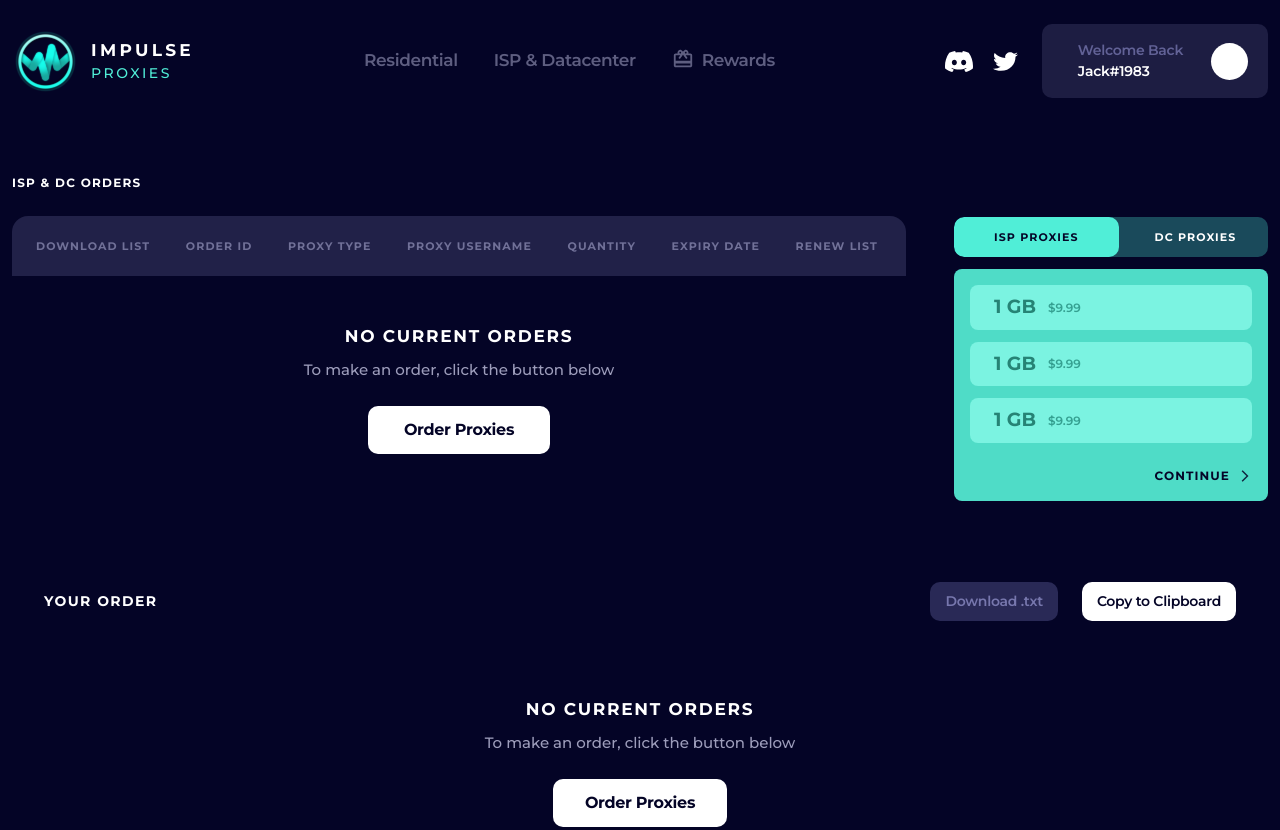
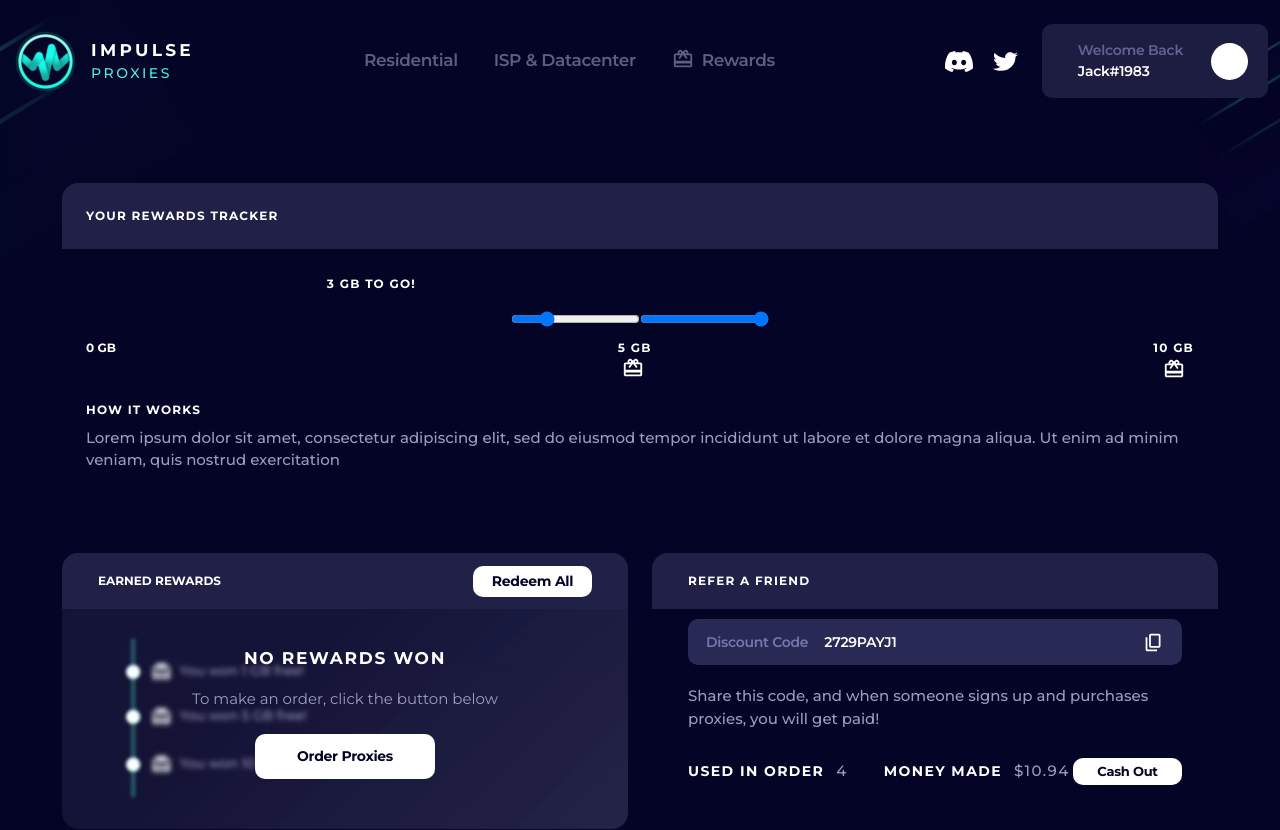
Before and after one commit to Radial-code/impulse-proxies, a Next.js app: page /dashboard in a window 1280 px wide. Shown: the top 830 px of the page. Built offline with nearby package versions, Linux system fonts and the light colour scheme.

Commit message:
errors solved

```diff
--- a/components/dashborad/Dashboard3.jsx
+++ b/components/dashborad/Dashboard3.jsx
@@ -15,7 +15,7 @@ const Dashboard3 = () => {
           </div>
         </div>
         <DashboardNav />
-        <div className="container xl:max-w-[1358px] 2xl:max-w-[1320px] mx-auto xl:px-3 px-4">
+        <div className="container lg:max-w-[1320px] mx-auto px_3 px_50 px-8 mb-16">
           <p className="lg:pt-[52px] pt-7 font-Montserrat text-[12px] font-bold text-white leading-normal md:tracking-[1.2px]">
             ISP & DC ORDERS
           </p>
@@ -74,10 +74,10 @@ const Dashboard3 = () => {
                 YOUR ORDER
               </p>
               <div className="flex items-center md:gap-6 gap-4">
-                <button className="bg-[#292956] py-[9px] px-[15px] rounded-[10px] text-[#7777AD] font-Montserrat font-semibold sm:text-[14px] text-sm leading-normal md:tracking-[-0.28px] whitespace-nowrap hover:bg-white hover:text-[#040426] transition-all">
+                <button className="bg-[#292956] py-[9px] px-[15px] rounded-[10px] text-[#7777AD] font-Montserrat font-semibold text-[14px] leading-normal md:tracking-[-0.28px] whitespace-nowrap hover:bg-white hover:text-[#040426] transition-all">
                   Download .txt
                 </button>
-                <button className="hover:bg-[#292956] py-[9px] px-[15px] whitespace-nowrap rounded-[10px] hover:text-[#7777AD] font-Montserrat font-semibold sm:text-[14px] text-sm leading-normal md:tracking-[-0.28px] bg-white text-[#040426] transition-all">
+                <button className="hover:bg-[#292956] py-[9px] px-[15px] whitespace-nowrap rounded-[10px] hover:text-[#7777AD] font-Montserrat font-semibold text-[14px] leading-normal md:tracking-[-0.28px] bg-white text-[#040426] transition-all">
                   Copy to Clipboard
                 </button>
               </div>
@@ -112,10 +112,10 @@ const Dashboard3 = () => {
                 </p>
               </div>
               <div className="flex items-center md:gap-6 gap-4">
-                <button className="bg-[#292956] py-[9px] px-[15px] rounded-[10px] text-[#7777AD] font-Montserrat font-semibold sm:text-[14px] text-sm leading-normal md:tracking-[-0.28px] whitespace-nowrap hover:bg-white hover:text-[#040426] transition-all">
+                <button className="bg-[#292956] py-[9px] px-[15px] rounded-[10px] text-[#7777AD] font-Montserrat font-semibold text-[14px]  leading-normal md:tracking-[-0.28px] whitespace-nowrap hover:bg-white hover:text-[#040426] transition-all">
                   Download .txt
                 </button>
-                <button className="hover:bg-[#292956] py-[9px] px-[15px] whitespace-nowrap rounded-[10px] hover:text-[#7777AD] font-Montserrat font-semibold sm:text-[14px] text-sm leading-normal md:tracking-[-0.28px] bg-white text-[#040426] transition-all">
+                <button className="hover:bg-[#292956] py-[9px] px-[15px] whitespace-nowrap rounded-[10px] hover:text-[#7777AD] font-Montserrat font-semibold text-[14px]  leading-normal md:tracking-[-0.28px] bg-white text-[#040426] transition-all">
                   Copy to Clipboard
                 </button>
               </div>
@@ -150,10 +150,10 @@ const Dashboard3 = () => {
                 </p>
               </div>
               <div className="flex flex-col-reverse">
-                <button className="bg-[#292956] py-[9px] mt-4  px-[15px] rounded-[10px] text-[#7777AD] font-Montserrat font-semibold sm:text-[14px] text-sm leading-normal md:tracking-[-0.28px] whitespace-nowrap hover:bg-white hover:text-[#040426] transition-all">
+                <button className="bg-[#292956] py-[9px] mt-4  px-[15px] rounded-[10px] text-[#7777AD] font-Montserrat font-semibold text-[14px]  leading-normal md:tracking-[-0.28px] whitespace-nowrap hover:bg-white hover:text-[#040426] transition-all">
                   Download .txt
                 </button>
-                <button className="hover:bg-[#292956] py-[9px] px-[15px] whitespace-nowrap rounded-[10px] hover:text-[#7777AD] font-Montserrat font-semibold sm:text-[14px] text-sm leading-normal md:tracking-[-0.28px] bg-white text-[#040426] transition-all">
+                <button className="hover:bg-[#292956] py-[9px] px-[15px] whitespace-nowrap rounded-[10px] hover:text-[#7777AD] font-Montserrat font-semibold text-[14px] leading-normal md:tracking-[-0.28px] bg-white text-[#040426] transition-all">
                   Copy to Clipboard
                 </button>
               </div>
--- a/components/dashborad/Dashboard5.jsx
+++ b/components/dashborad/Dashboard5.jsx
@@ -16,7 +16,7 @@ const Dashboard5 = () => {
         </div>
         <DashboardNav />
         <div className="lg:pt-14 lg:pb-36 sm:pb-12 pb-[66px] sm:pt-9 pt-6">
-          <div className="container xl:max-w-[1358px] 2xl:max-w-[1320px] mx-auto xl:px-3 px-4">
+          <div className="container lg:max-w-[1320px] mx-auto px_3 px_50 px-8 mb-16">
             <RangeBar />
             <div className=" flex flex-wrap mt-9 lg:mt-12">
               <div className="w-full lg:w-6/12 px-3">
--- a/components/dashborad/DashboardThree.jsx
+++ b/components/dashborad/DashboardThree.jsx
@@ -28,7 +28,7 @@ const DashboardThree = () => {
         />
         <DashboardNav />
         <div className=" lg:pt-[61px] pt-9 sm:pb-[52px] pb-[64px] lg:pb-36 relative">
-          <div className="container xl:max-w-[1358px] 2xl:max-w-[1320px] mx-auto xl:px-3 px-4">
+          <div className="container lg:max-w-[1320px] mx-auto px_3 px_50 px-8 mb-16">
             <RangeBar />
             <div className=" flex flex-wrap mt-9 lg:mt-[50px]">
               <div className="w-full lg:w-6/12 px-3">
--- a/components/dashborad/IspProxies.jsx
+++ b/components/dashborad/IspProxies.jsx
@@ -11,7 +11,7 @@ const IspProxies = () => {
     ISP: (
       <div className="w-full bg-[#4FDCC7] rounded-lg p-4 mt-3">
         <div className="bg-[#7BF3E1] w-full rounded-lg ps-6 py-2 flex items-center hover:bg-white group transition-all min-h-[44px] ease-in-out duration-150">
-          <p className=" font-Montserrat transition-all ease-in-out duration-150 sm:text-2xl text-[15px] font-bold text-[#268375] mb-0 group-hover:text-black">
+          <p className=" font-Montserrat transition-all ease-in-out duration-150 text-[20px] font-bold text-[#268375] mb-0 group-hover:text-black">
             1 GB
           </p>
           <p className="text-[#35A091] transition-all ease-in-out duration-150 font-Montserrat text-sm font-semibold ms-3 mb-0 group-hover:text-[#7F7F86]">
@@ -19,7 +19,7 @@ const IspProxies = () => {
           </p>
         </div>
         <div className="bg-[#7BF3E1] w-full my-3 rounded-lg ps-6 py-2 flex items-center hover:bg-white group transition-all ease-in-out duration-150">
-          <p className=" font-Montserrat transition-all ease-in-out duration-150 sm:text-2xl text-[15px] font-bold text-[#268375] mb-0 group-hover:text-black">
+          <p className=" font-Montserrat transition-all ease-in-out duration-150 text-[20px] font-bold text-[#268375] mb-0 group-hover:text-black">
             1 GB
           </p>
           <p className="text-[#35A091] transition-all ease-in-out duration-150 font-Montserrat text-sm font-semibold ms-3 mb-0 group-hover:text-[#7F7F86]">
@@ -27,7 +27,7 @@ const IspProxies = () => {
           </p>
         </div>
         <div className="bg-[#7BF3E1] w-full my-3 rounded-lg ps-6 py-2 flex items-center hover:bg-white group transition-all ease-in-out duration-150">
-          <p className=" font-Montserrat transition-all ease-in-out duration-150 sm:text-2xl text-[15px] font-bold text-[#268375] mb-0 group-hover:text-black">
+          <p className=" font-Montserrat transition-all ease-in-out duration-150 text-[20px] font-bold text-[#268375] mb-0 group-hover:text-black">
             1 GB
           </p>
           <p className="text-[#35A091] transition-all ease-in-out duration-150 font-Montserrat text-sm font-semibold ms-3 mb-0 group-hover:text-[#7F7F86]">
@@ -38,7 +38,7 @@ const IspProxies = () => {
           <Link
             href="#"
             aria-label="CONTINUE"
-            className="text-[#050628] text-end group text-sm font-bold tracking-[1.1px] font-Montserrat flex items-center mn-0"
+            className="text-[#050628] text-end group sm:text-sm text-[11px] font-bold tracking-[1.1px] font-Montserrat flex items-center mn-0"
           >
             CONTINUE
             <svg
@@ -80,7 +80,7 @@ const IspProxies = () => {
     DC: (
       <div className="w-full bg-[#4FDCC7] rounded-lg p-4 mt-3">
         <div className="bg-[#7BF3E1] w-full rounded-lg ps-6 py-2 flex items-center hover:bg-white group transition-all ease-in-out duration-150">
-          <p className=" font-Montserrat transition-all ease-in-out duration-150 sm:text-2xl text-[15px] font-bold text-[#268375] mb-0 group-hover:text-black">
+          <p className=" font-Montserrat transition-all ease-in-out duration-150 text-[20px] font-bold text-[#268375] mb-0 group-hover:text-black">
             1 GB
           </p>
           <p className="text-[#35A091] transition-all ease-in-out duration-150 font-Montserrat text-sm font-semibold ms-3 mb-0 group-hover:text-[#7F7F86]">
@@ -88,7 +88,7 @@ const IspProxies = () => {
           </p>
         </div>
         <div className="bg-[#7BF3E1] w-full my-3 rounded-lg ps-6 py-2 flex items-center hover:bg-white group transition-all ease-in-out duration-150">
-          <p className=" font-Montserrat transition-all ease-in-out duration-150 sm:text-2xl text-[15px] font-bold text-[#268375] mb-0 group-hover:text-black">
+          <p className=" font-Montserrat transition-all ease-in-out duration-150 text-[20px] font-bold text-[#268375] mb-0 group-hover:text-black">
             1 GB
           </p>
           <p className="text-[#35A091] transition-all ease-in-out duration-150 font-Montserrat text-sm font-semibold ms-3 mb-0 group-hover:text-[#7F7F86]">
@@ -96,7 +96,7 @@ const IspProxies = () => {
           </p>
         </div>
         <div className="bg-[#7BF3E1] w-full rounded-lg ps-6 py-2 flex items-center hover:bg-white group transition-all ease-in-out duration-150">
-          <p className=" font-Montserrat transition-all ease-in-out duration-150 sm:text-2xl text-[15px] font-bold text-[#268375] mb-0 group-hover:text-black">
+          <p className=" font-Montserrat transition-all ease-in-out duration-150 text-[20px] font-bold text-[#268375] mb-0 group-hover:text-black">
             1 GB
           </p>
           <p className="text-[#35A091] transition-all ease-in-out duration-150 font-Montserrat text-sm font-semibold ms-3 mb-0 group-hover:text-[#7F7F86]">
@@ -107,7 +107,7 @@ const IspProxies = () => {
           <Link
             href="#"
             aria-label="CONTINUE"
-            className="text-[#050628] text-end group text-sm font-bold tracking-[1.1px] leading-normal font-Montserrat flex items-center mn-0"
+            className="text-[#050628] text-end group sm:text-sm text-[11px] font-bold tracking-[1.1px] leading-normal font-Montserrat flex items-center mn-0"
           >
             CONTINUE
             <svg
@@ -156,7 +156,7 @@ const IspProxies = () => {
             activeTab === "ISP"
               ? "bg-[#50EED7] rounded-[10px] !text-[#050628]"
               : "border-transparent"
-          }  py-[12px] pl-10 pr-10 text-white font-Montserrat font-bold text-[11px]
+          }  py-[12px] pl-10 pr-10 w-6/12 text-white font-Montserrat font-bold text-[11px]
           leading-normal whitespace-nowrap md:tracking-[1.1px]`}
         >
           ISP PROXIES
@@ -165,7 +165,7 @@ const IspProxies = () => {
           onClick={() => handleTabClick("DC")}
           className={`${
             activeTab === "DC"
-              ? "bg-[#50EED7] rounded-[10px] !text-[#050628]"
+              ? "bg-[#50EED7] w-6/12 rounded-[10px] !text-[#050628]"
               : "border-transparent"
           }   py-[12px] pl-9 pr-9 text-white font-Montserrat font-bold text-[11px]
           leading-normal whitespace-nowrap md:tracking-[1.1px]`}
--- a/pages/dashboard.js
+++ b/pages/dashboard.js
@@ -9,8 +9,8 @@ const dashboard = () => {
     <div>
       {/* <Dashboard1 /> */}
       {/* <Dashboard2 /> */}
-      <Dashboard3 />
-      {/* <DashboardThree /> */}
+      {/* <Dashboard3 /> */}
+      <DashboardThree />
       {/* <Dashboard5/>/   */}
     </div>
   );
--- a/styles/footer.css
+++ b/styles/footer.css
@@ -127,13 +127,13 @@
   border-radius: 10px;
 }
 .custom_scrollbar_y::-webkit-scrollbar {
-  background-color: #fff !important;
+  background-color: #424458 !important;
   height: 4px;
   width: 4px;
   border-radius: 10px;
 }
 .custom_scrollbar_y::-webkit-scrollbar-thumb {
-  background-color: #50eed7 !important;
+  background-color: #fff !important;
   border-radius: 10px;
 }
 .select_none {
--- a/styles/globals.css
+++ b/styles/globals.css
@@ -1,4 +1,3 @@
-
 @import url("https://fonts.googleapis.com/css2?family=Montserrat:wght@200;300;400;500;600;700;800;900&display=swap");
 @tailwind base;
 @tailwind components;
@@ -55,23 +54,23 @@ body {
   -o-transition: height 0.3s ease-in-out;
   transition: height 0.3s ease-in-out;
 }
-@media (min-width:1200px) {
-  .px_50{
+@media (min-width: 1200px) and (max-width: 1400px) {
+  .px_50 {
     padding-left: 50px !important;
     padding-right: 50px !important;
   }
 }
-@media (max-width:1120px) {
-  .px_3{
+@media (max-width: 1120px) {
+  .px_3 {
     padding-left: 12px;
     padding-right: 12px;
   }
 }
-@media (min-width:1024px) and (max-width:1170px) {
-  .text_14{
+@media (min-width: 1024px) and (max-width: 1170px) {
+  .text_14 {
     font-size: 14px !important;
   }
-  .text_12{
+  .text_12 {
     font-size: 12px !important;
   }
 }
@@ -83,8 +82,8 @@ body {
     top: -130px !important;
   }
 }
-@media (min-width:1920px) {
-  .rockat_img_2{
+@media (min-width: 1920px) {
+  .rockat_img_2 {
     bottom: -317px !important;
   }
 }
```
Also changed, not shown: components/dashborad/Dashboard2.jsx (+5 -5 lines), styles/helper.css (+29 -0 lines).
